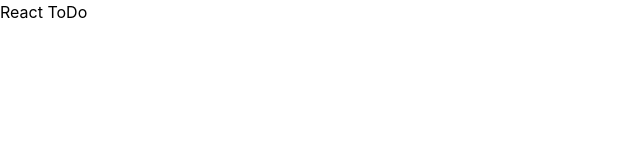
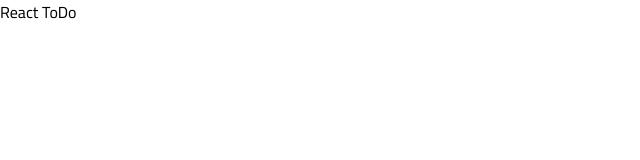
Before and after one commit to Buenohy/react-todo, a React (Vite) app: page / in a window 1280 px wide. Shown: the top 160 px of the page, without its empty margins (0-640 px from the left). Built offline with nearby package versions, Linux system fonts and the light colour scheme.

Commit message:
feat: set design system using tailwindcss

```diff
--- a/index.html
+++ b/index.html
@@ -4,6 +4,16 @@
     <meta charset="UTF-8" />
     <link rel="icon" type="image/svg+xml" href="/favicon.svg" />
     <meta name="viewport" content="width=device-width, initial-scale=1.0" />
+    <link rel="preconnect" href="https://fonts.googleapis.com" />
+    <link rel="preconnect" href="https://fonts.gstatic.com" crossorigin />
+    <link
+      href="https://fonts.googleapis.com/css2?family=Cairo&display=swap"
+      rel="stylesheet"
+    />
+    <link
+      href="https://fonts.googleapis.com/css2?family=Cairo:wght@600&display=swap"
+      rel="stylesheet"
+    />
     <title>react-ToDo</title>
   </head>
   <body>
--- a/src/App.tsx
+++ b/src/App.tsx
@@ -1,7 +1,7 @@
 export default function App() {
   return (
     <>
-      <h1>React ToDo</h1>
+      <h1 className="text-">React ToDo</h1>
     </>
   );
 }
--- a/src/index.css
+++ b/src/index.css
@@ -1 +1,20 @@
 @import 'tailwindcss';
+
+@theme {
+  --color-*: initial;
+  --color-white: #ffffff;
+  --color-gray-100: #f7f3f6;
+  --color-gray-200: #f4e6f0;
+  --color-gray-300: #7a6e76;
+  --color-gray-400: #332e32;
+  --color-green-light: #cddfcc;
+  --color-green-base: #52a350;
+  --color-green-dark: #2f5c2d;
+  --color-pink-light: #e9cce1;
+  --color-pink-base: #c257a4;
+  --color-pink-dark: #884074;
+
+  --font-sans: 'Cairo', sans-serif;
+
+  --shadow-sm: 0px 4px 8px 0px rgba(54, 23, 45, 0.05);
+}
```
